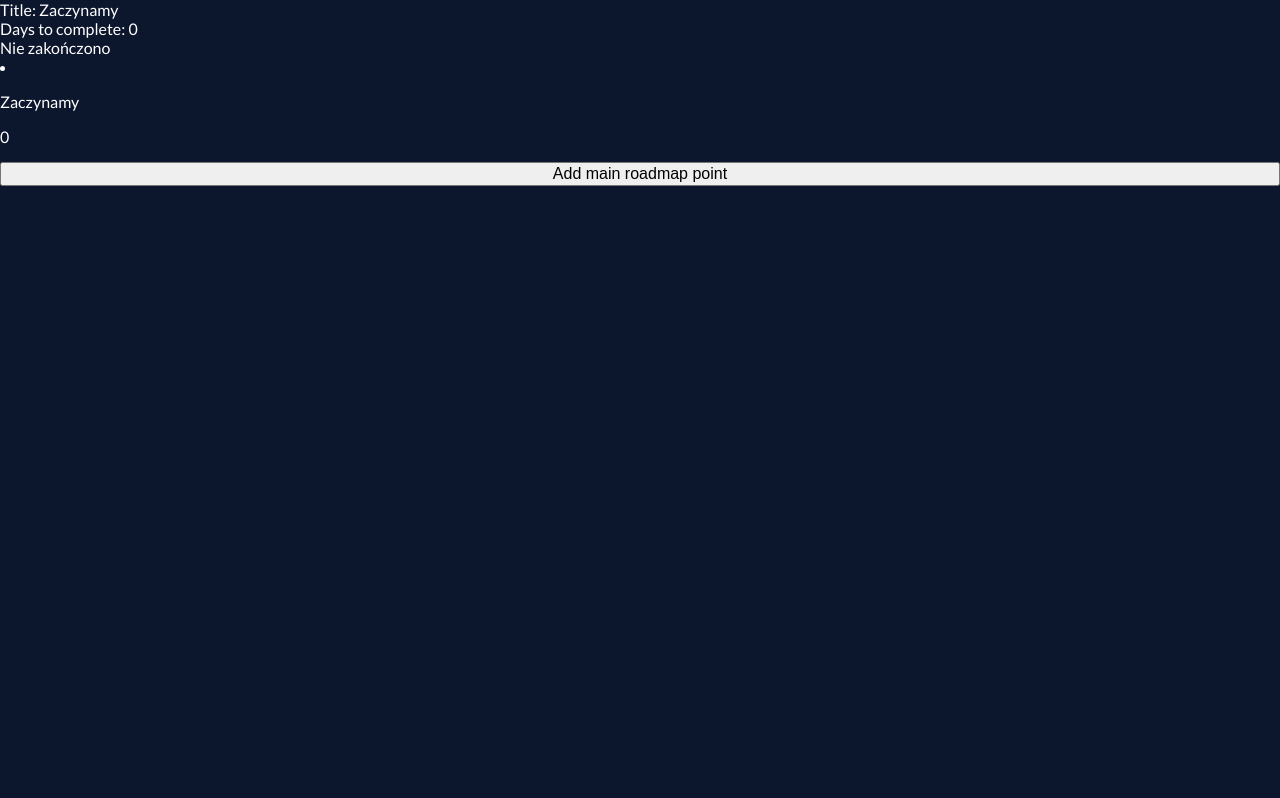
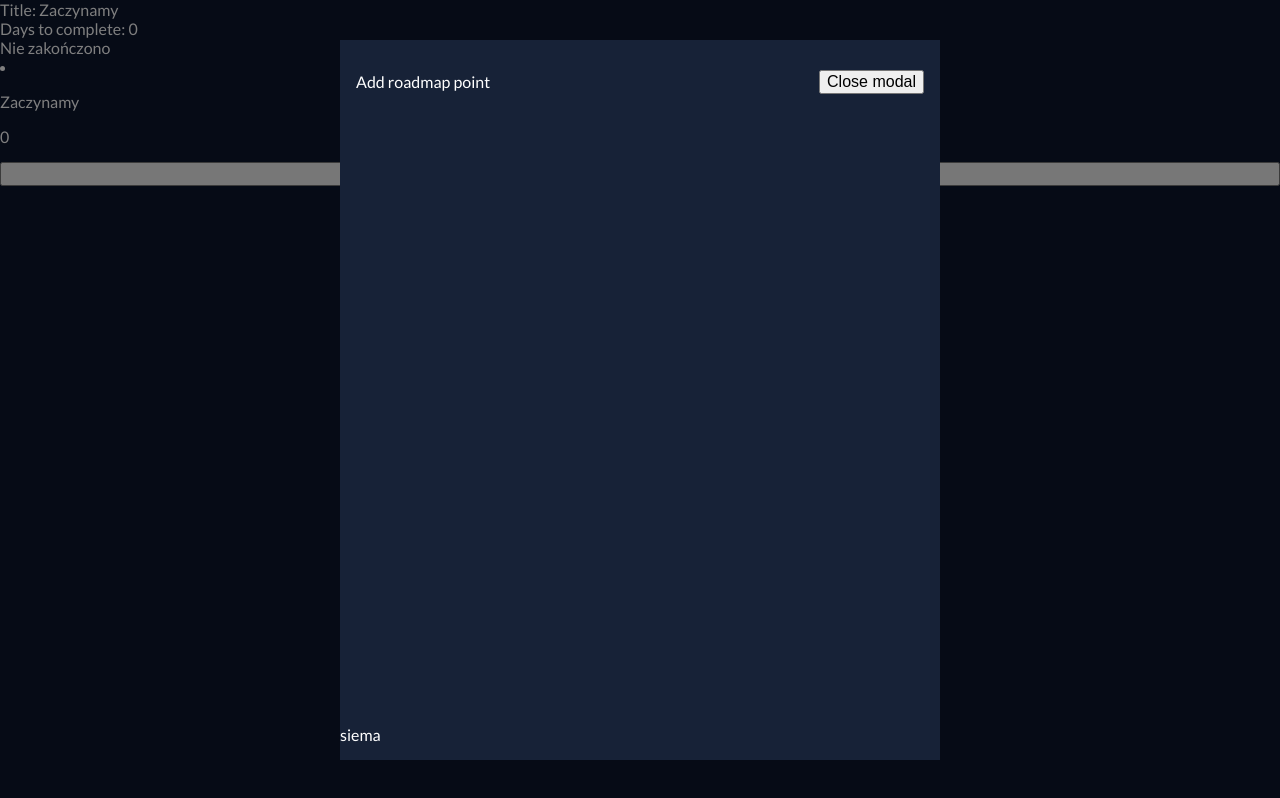
Before and after one commit to goodideagiver/roadmapper-ts, a React (Vite) app: page / in a window 1280 px wide. Built offline with nearby package versions, Linux system fonts and the light colour scheme.

Commit message:
Add modal component

```diff
--- /dev/null
+++ b/src/UI/Backdrop/Backdrop.module.css
@@ -0,0 +1,9 @@
+.backdrop {
+	position: fixed;
+	top: 0;
+	left: 0;
+	width: 100%;
+	height: 100%;
+	z-index: var(--backdrop-index);
+	background-color: rgba(0, 0, 0, 0.5);
+}
--- a/src/UI/Backdrop/Backdrop.tsx
+++ b/src/UI/Backdrop/Backdrop.tsx
@@ -1,7 +1,9 @@
+import styles from './Backdrop.module.css';
+
 type BackdropProps = {
 	onClose: () => void;
 };
 
 export const Backdrop = ({ onClose }: BackdropProps) => {
-	return <div onClick={onClose} />;
+	return <div className={styles.backdrop} onClick={onClose} />;
 };
--- /dev/null
+++ b/src/UI/Modal/ModalContent.module.css
@@ -0,0 +1,22 @@
+.root {
+	position: fixed;
+	top: 50%;
+	left: 50%;
+	width: min(90%, 600px);
+	height: 90%;
+	z-index: var(--overlay-index);
+	display: flex;
+	justify-content: space-between;
+	transform: translate(-50%, -50%);
+	background-color: white;
+	flex-direction: column;
+	background-color: var(--body-elevated);
+}
+
+.header {
+	gap: 1rem;
+	display: flex;
+	justify-content: space-between;
+	align-items: center;
+	padding: 1rem;
+}
--- a/src/UI/Modal/ModalContent.tsx
+++ b/src/UI/Modal/ModalContent.tsx
@@ -1,3 +1,5 @@
+import classes from './ModalContent.module.css';
+
 type ModalContentProps = {
 	children: React.ReactNode;
 	title: string;
@@ -10,8 +12,8 @@ export const ModalContent = ({
 	onClose,
 }: ModalContentProps) => {
 	return (
-		<div>
-			<header>
+		<div className={classes.root}>
+			<header className={classes.header}>
 				<p>{title}</p>
 				<button onClick={onClose}>Close modal</button>
 			</header>
--- a/src/assets/css/variables.css
+++ b/src/assets/css/variables.css
@@ -9,4 +9,7 @@
 
 	/* font */
 	--font-family-base: 'Lato', sans-serif;
+
+	--overlay-index: 2137;
+	--backdrop-index: 2136;
 }
--- /dev/null
+++ b/src/components/AddPointModal/AddPointModal.tsx
@@ -0,0 +1,14 @@
+import { Modal } from '../../UI/Modal/Modal';
+
+type AddPointModalProps = {
+	visible: boolean;
+	onClose: () => void;
+};
+
+export const AddPointModal = ({ visible, onClose }: AddPointModalProps) => {
+	return (
+		<Modal onClose={onClose} visible={visible} title='Add roadmap point'>
+			<p>siema</p>
+		</Modal>
+	);
+};
--- a/src/components/AddRoadmapPoint/AddRoadmapPoint.tsx
+++ b/src/components/AddRoadmapPoint/AddRoadmapPoint.tsx
@@ -1,3 +1,15 @@
+import { useState } from 'react';
+import { AddPointModal } from '../AddPointModal/AddPointModal';
+
 export const AddRoadmapPoint = () => {
-	return <button>Add main roadmap point</button>;
+	const [modalVisible, setModalVisible] = useState(true);
+
+	const handleToggleModal = () => setModalVisible(!modalVisible);
+
+	return (
+		<>
+			<button onClick={handleToggleModal}>Add main roadmap point</button>
+			<AddPointModal onClose={handleToggleModal} visible={modalVisible} />
+		</>
+	);
 };
```
